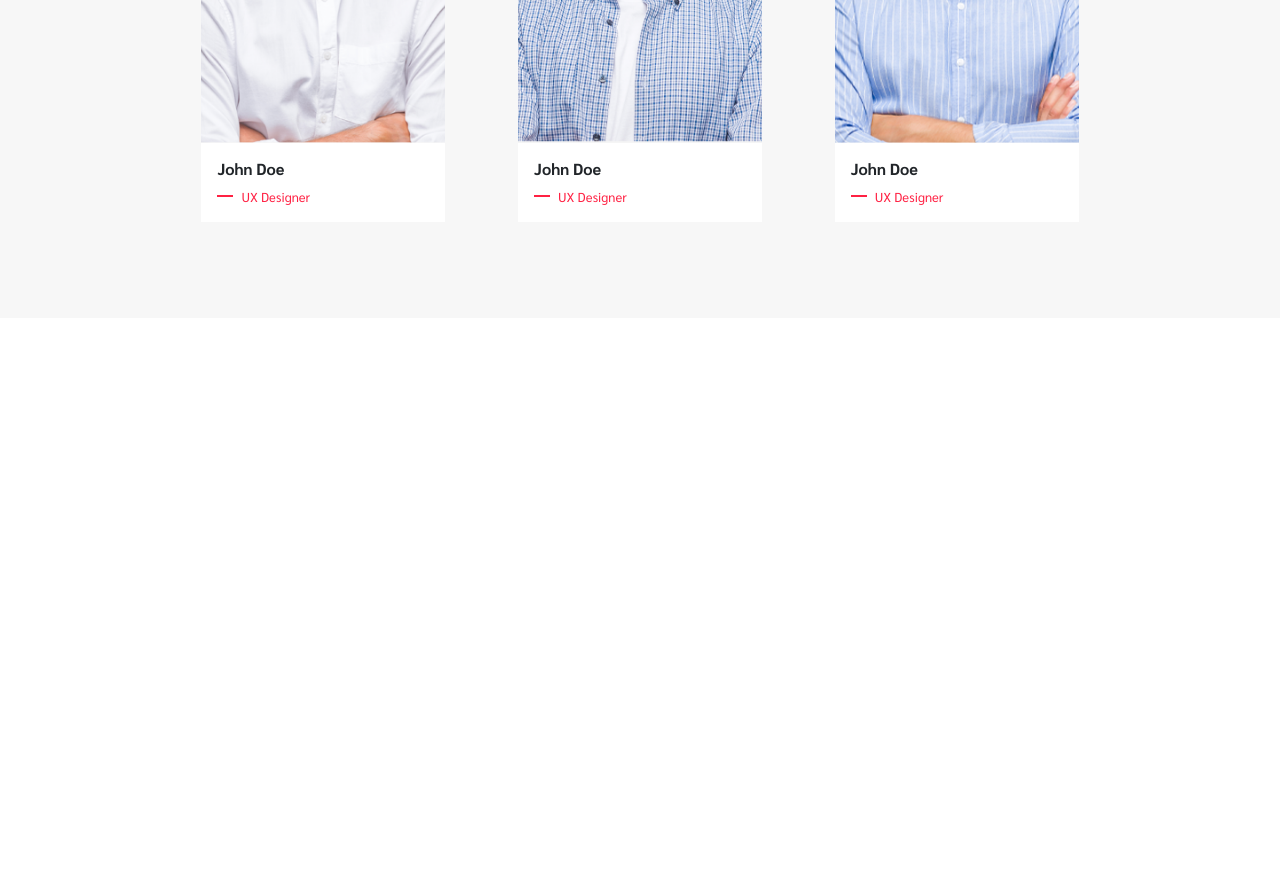
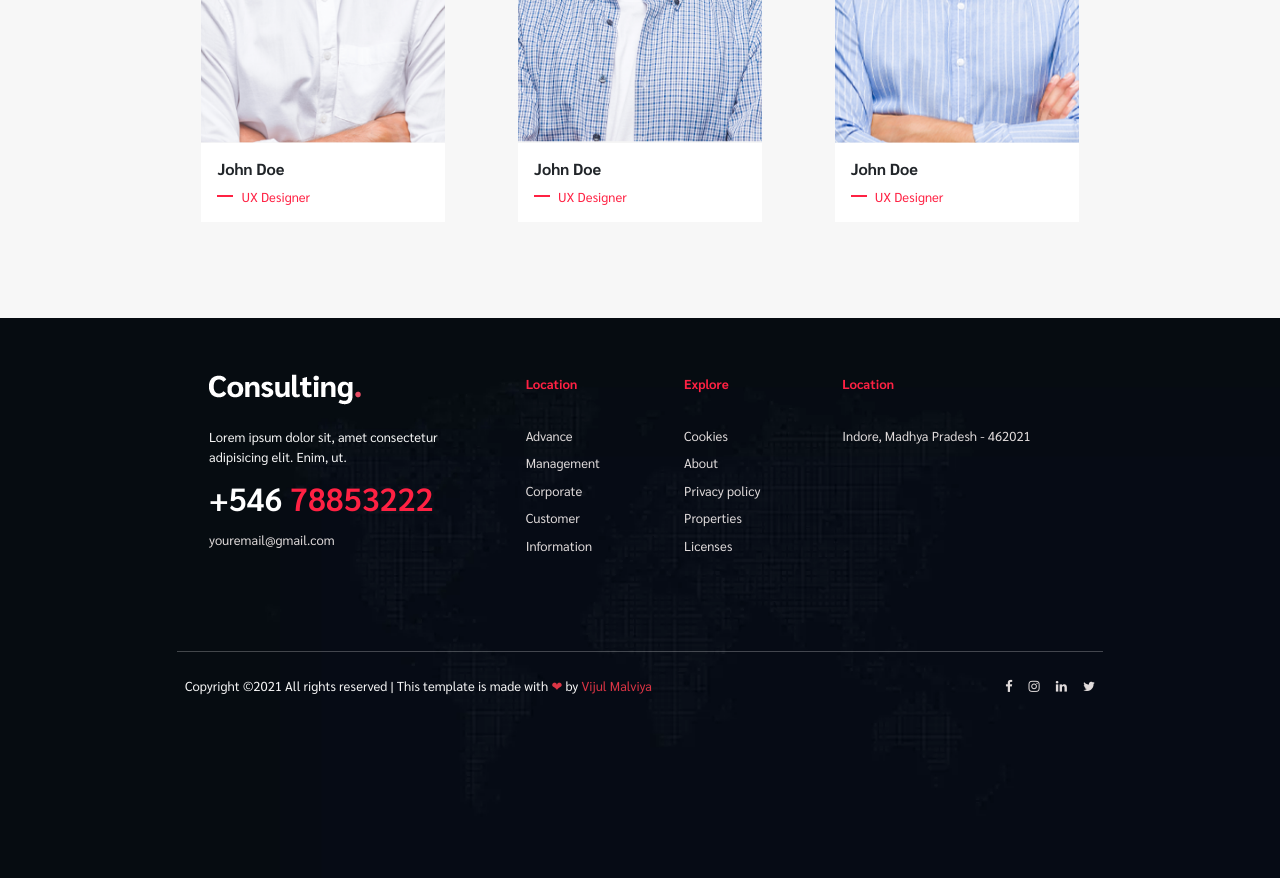
Before and after one commit to VijulMalviya/consulting., a plain HTML site: page index.html in a window 1280 px wide. Shown: the part 5057-5935 px from the top of the page. Before the commit the page ends 5375 px from the top, so only its background shows below. Drawn offline with nearby package versions, Linux system fonts and the light colour scheme.

Commit message:
Add files via upload

```diff
--- a/index.html
+++ b/index.html
@@ -389,9 +389,70 @@
     <Footer class="container-fluid footer" id="footer">
         <div class="container">
             <div class="row">
-                <div class="col-10 mx-auto">
+                <div class="col-10 mx-auto pt-5">
+                        <div class="row">
+                            <div class="col-lg-4 col-md-6 col-12 footer1">
+                                <ul>
+                                    <li><img src="./Images/logo-footer.webp" alt=""></li>
+                                    <li>
+                                        <p class="footerabout">Lorem ipsum dolor sit, amet consectetur adipisicing elit. Enim, ut.</p>
+                                    </li>
+                                    <li>
+                                        <a href=""><p class="call" >+546 <span>78853222</span>
+                                        </p></a>
+                                    </li>
+                                    <li>
+                                        <p><a href="">youremail@gmail.com</a></p>
+                                    </li>
+                                </ul>
+                            </div>
+                            <div class="col-lg-2 col-md-6 col-6 footer2">
+                                 <ul>
+                                     <li class="footerhead"><p><b>Location</b></p></li>
+                                     <li><p><a href="">Advance</a></p></li>
+                                     <li><p><a href="">Management</a></p></li>
+                                     <li><p><a href="">Corporate</a></p></li>
+                                     <li><p><a href="">Customer</a></p></li>
+                                     <li><p><a href="">Information</a></p></li>
+                                 </ul>
+                            </div>
+                            <div class="col-lg-2 col-md-6 col-6 footer3">
+                                <ul>
+                                    <li class="footerhead"><p><b>Explore</b></p></li>
+                                    <li><p><a href="">Cookies</a></p></li>
+                                    <li><p><a href="">About</a></p></li>
+                                    <li><p><a href="">Privacy policy</a></p></li>
+                                    <li><p><a href="">Properties</a></p></li>
+                                    <li><p><a href="">Licenses</a></p></li>
+                                </ul>
+                           </div>
+                           <div class="col-lg-4 col-md-6 col-12 footer4">
+                            <ul>
+                                <li class="footerhead"><p><b>Location</b></p></li>
+                                <li><p><a href="">Indore, Madhya Pradesh - 462021</a></p></li>
+                            </ul>
+                       </div>
+                        </div>
+                        <hr>
+                        <div class="row">
+                            <div class="col-lg-8 col-12 lowerfooter">
+                                <p class="p-2">
+                                Copyright ©2021 All rights reserved | This template is made with <span class="text-danger">❤</span>  by <span class="text-danger">Vijul Malviya</span>
 
+                                </p>
+                            </div>
+                            <div class="col-lg-4 col-12 socialmedia">
+
+                                    <a href="" class="p-2"><i class="fa fa-facebook"></i></a>
+                                    <a href="" class="p-2"><i class="fa fa-instagram"></i></a>
+                                    <a href="" class="p-2"><i class="fa fa-linkedin"></i></a>
+                                    <a href="" class="p-2"><i class="fa fa-twitter"></i></a>
+
+
+                            </div>
+                        </div>
                 </div>
+
             </div>
         </div>
     </Footer>
--- a/responsive.css
+++ b/responsive.css
@@ -49,6 +49,12 @@
     .details-card{
         height: 15vh;
     }
+    #footer{
+        height: 90vh;
+    }
+    footer .socialmedia{
+        justify-content: flex-start;
+    }
 }
 
 @media screen and (min-width:768px) and (max-width:992px) {
@@ -81,4 +87,10 @@
     .Testimonials{
         height: 45vh;
     }
+    #footer{
+        height: 55vh;
+    }
+    footer .socialmedia{
+        justify-content: flex-start;
+    }
 }
--- a/style.css
+++ b/style.css
@@ -362,3 +362,63 @@ h6{
     font-size: 1rem;
     font-weight: bold;
 }
+#footer{
+    height: 70vh;
+    background-image: url('./Images/footer-bg.webp');
+    background-repeat: no-repeat;
+    background-size: cover;
+    background-position: center;
+}
+.footer1{
+    color: var(--lightgrey);
+}
+.footer1 ul li,.footer2 ul li,.footer3 ul li,.footer4 ul li{
+    list-style: none;
+}
+.footer4 form input{
+    outline: none;
+    border: 1px solid var(--blue);
+}
+.footer4 button{
+    border: none;
+    outline: none;
+    font-size: small;
+}
+.footerhead{
+    color: white;
+    margin-bottom: 2rem;
+}
+footer li{
+    margin-top: 0.5rem;
+}
+footer a{
+    color: rgb(224, 219, 219);
+    text-decoration: none;
+}
+.footerhead p{
+    color: var(--red);
+}
+footer .call{
+    color:  white;
+    font-size: 2rem;
+    font-weight: 600;
+}
+footer .call span{
+    color: var(--red);
+}
+.footerabout{
+    margin-top: 1.4rem;
+}
+.footer hr{
+    margin-top: 5rem;
+    color: var(--lightgrey);
+}
+footer .lowerfooter{
+    color: var(--lightgrey);
+}
+footer .socialmedia{
+    display: flex;
+    justify-content: flex-end;
+    align-items: center;
+    font-size: small;
+}
```
